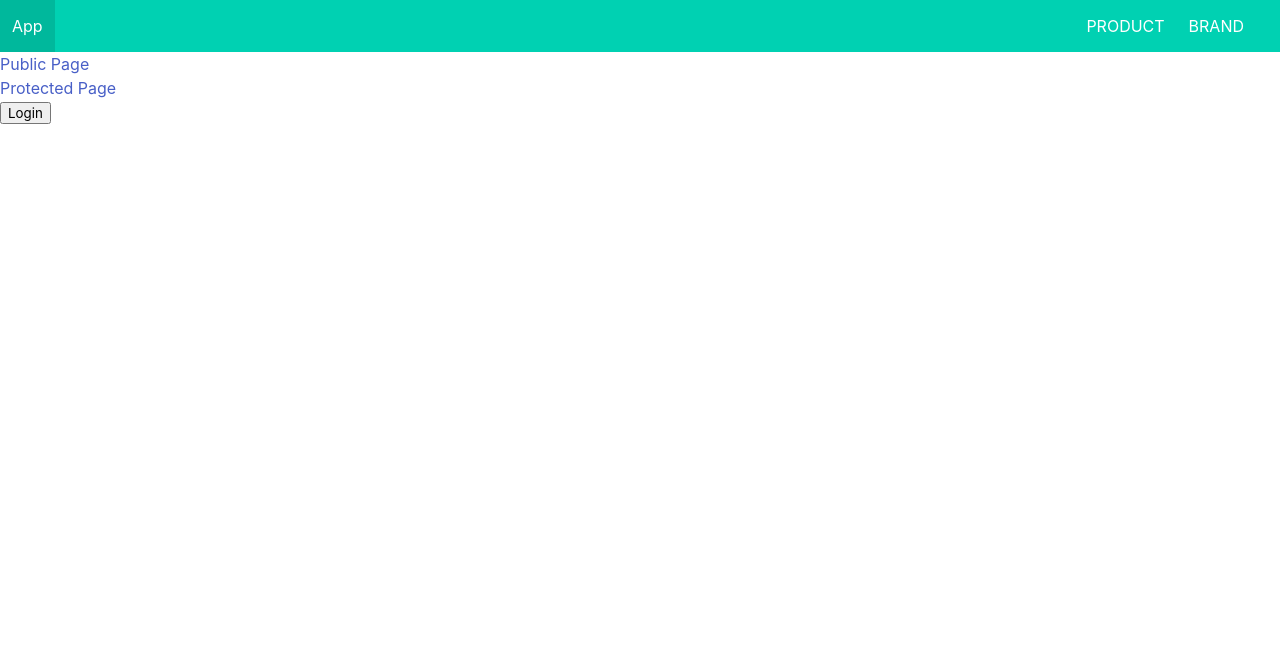
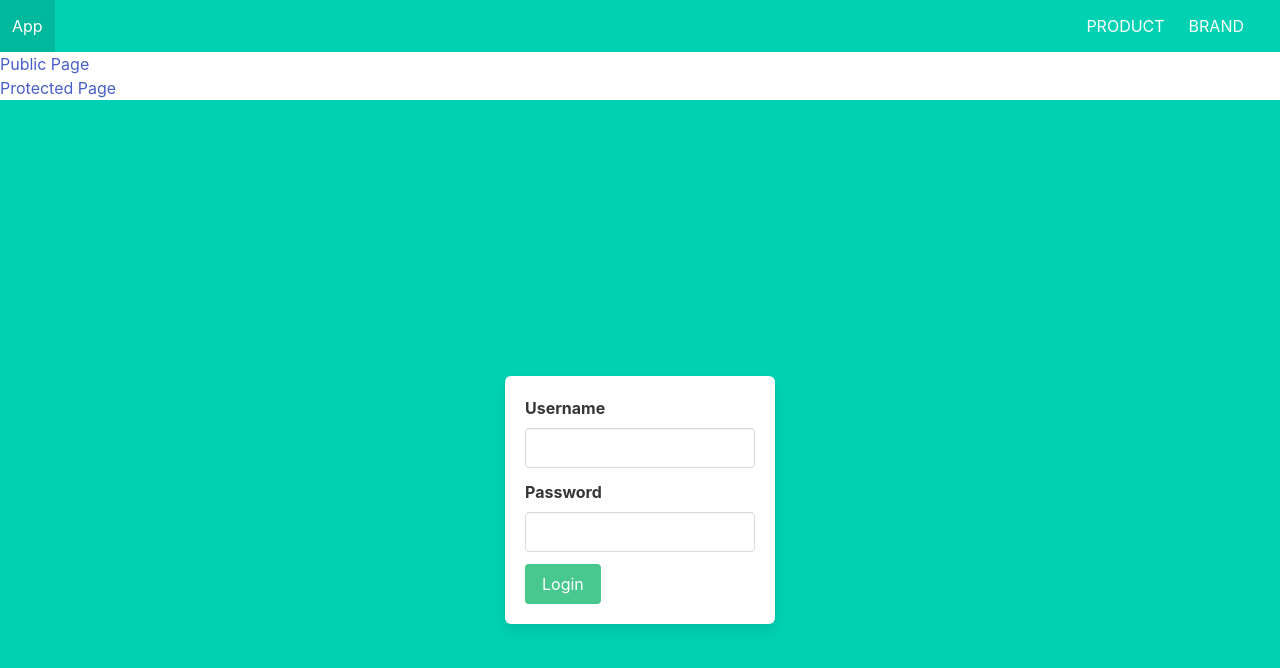
Before and after one commit to kruyvanna/React-Boilerplate, a React (Create React App) app: page /login in a window 1280 px wide. Shown: the top 668 px of the page. Built offline with nearby package versions, Linux system fonts and the light colour scheme.

Commit message:
beatify Login page

```diff
--- a/package.json
+++ b/package.json
@@ -3,6 +3,7 @@
   "version": "0.1.0",
   "private": true,
   "dependencies": {
+    "@fortawesome/fontawesome-free": "^5.13.0",
     "@testing-library/jest-dom": "^4.2.4",
     "@testing-library/react": "^9.3.2",
     "@testing-library/user-event": "^7.1.2",
--- a/src/app/Auth/Login.js
+++ b/src/app/Auth/Login.js
@@ -21,5 +21,45 @@
     history.replace(from)
     // })
   }
-  return <button onClick={login}>Login</button>
+  // return <button onClick={login}>Login</button>
+  return (
+    <section class="hero is-primary is-fullheight">
+      <div class="hero-body">
+        <div class="container">
+          <div class="columns is-centered">
+            <div class="column is-5-tablet is-4-desktop is-3-widescreen">
+              <form action="" class="box">
+                <div class="field">
+                  <label for="" class="label">
+                    Username
+                  </label>
+                  <div class="control has-icons-left">
+                    <input type="text" class="input" required />
+                    <span class="icon is-small is-left">
+                      <i class="fa fa-envelope"></i>
+                    </span>
+                  </div>
+                </div>
+                <div class="field">
+                  <label for="" class="label">
+                    Password
+                  </label>
+                  <div class="control has-icons-left">
+                    <input type="password" class="input" required />
+                    <span class="icon is-small is-left">
+                      <i class="fa fa-lock"></i>
+                    </span>
+                  </div>
+                </div>
+
+                <div class="field">
+                  <button class="button is-success">Login</button>
+                </div>
+              </form>
+            </div>
+          </div>
+        </div>
+      </div>
+    </section>
+  )
 }
```
Also changed, not shown: 1 other file (tests, documents, lock files or other folders).
